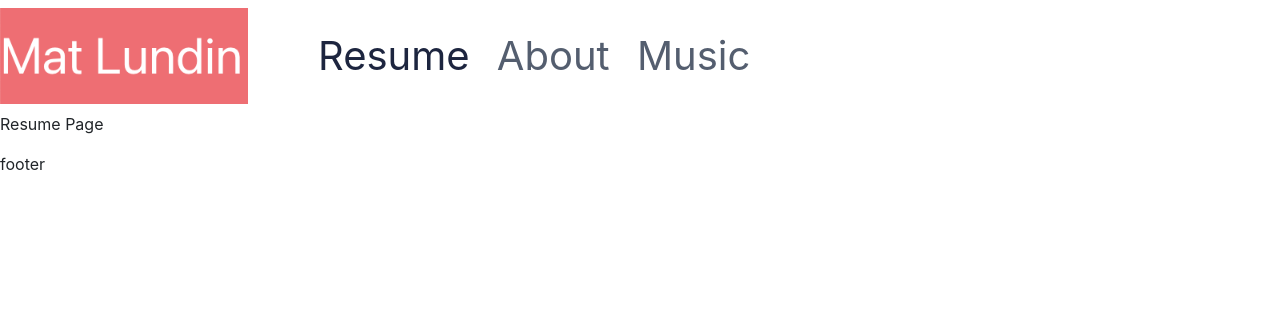
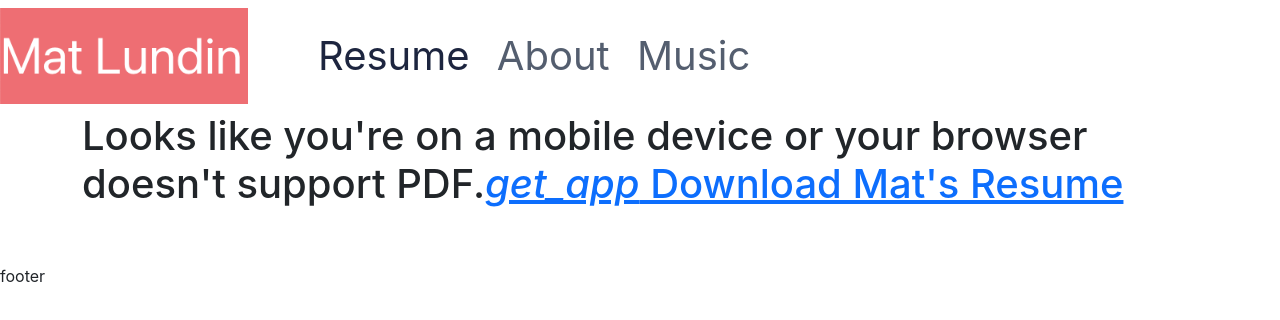
Before and after one commit to mat-lundin/matlundin, a React (Create React App) app: page /resume in a window 1280 px wide. Shown: the top 320 px of the page. Built offline with nearby package versions, Linux system fonts and the light colour scheme.

Commit message:
added resume object to page

```diff
--- a/src/components/resume.js
+++ b/src/components/resume.js
@@ -1,11 +1,14 @@
-const resume = () => {
-    return (
 
 
-            <p>Resume Page</p>
+function resume(){
+    return (
+        <>
+        {/* <iframe title="Mat's Resume" src="https://docs.google.com/document/d/16bOQFtUo16ctLdUoqg6EknCXQB88aPyrc2iiiXjkTmk/view?usp=sharing" style={{height:'40rem', width:'100%', border: 'none'}}></iframe> */}
+        {/* <embed src={process.env.PUBLIC_URL+"/resume/Mathew Lundin Resume.pdf"} width="500" height="375"
+ type="application/pdf"> </embed> */}
+ <object data={process.env.PUBLIC_URL+"/resume/Mathew Lundin Resume.pdf"} style={{height:'48rem', width:'100%'}}><div className="container"><h1 className="orange-text">Looks like you're on a mobile device or your browser doesn't support PDF.<a href="./resume/Mathew Lundin Resume.pdf" download="Mathew Lundin Resume" className="waves-effect waves-light btn-large"><i class="large material-icons">get_app</i> Download Mat's Resume</a></h1><br></br><br></br></div></object>
+        </>
+    )
+};
 
-
-    )
-}
-
-export default resume
+export default resume;
```
Also changed, not shown: 1 other file (tests, documents, lock files or other folders).
